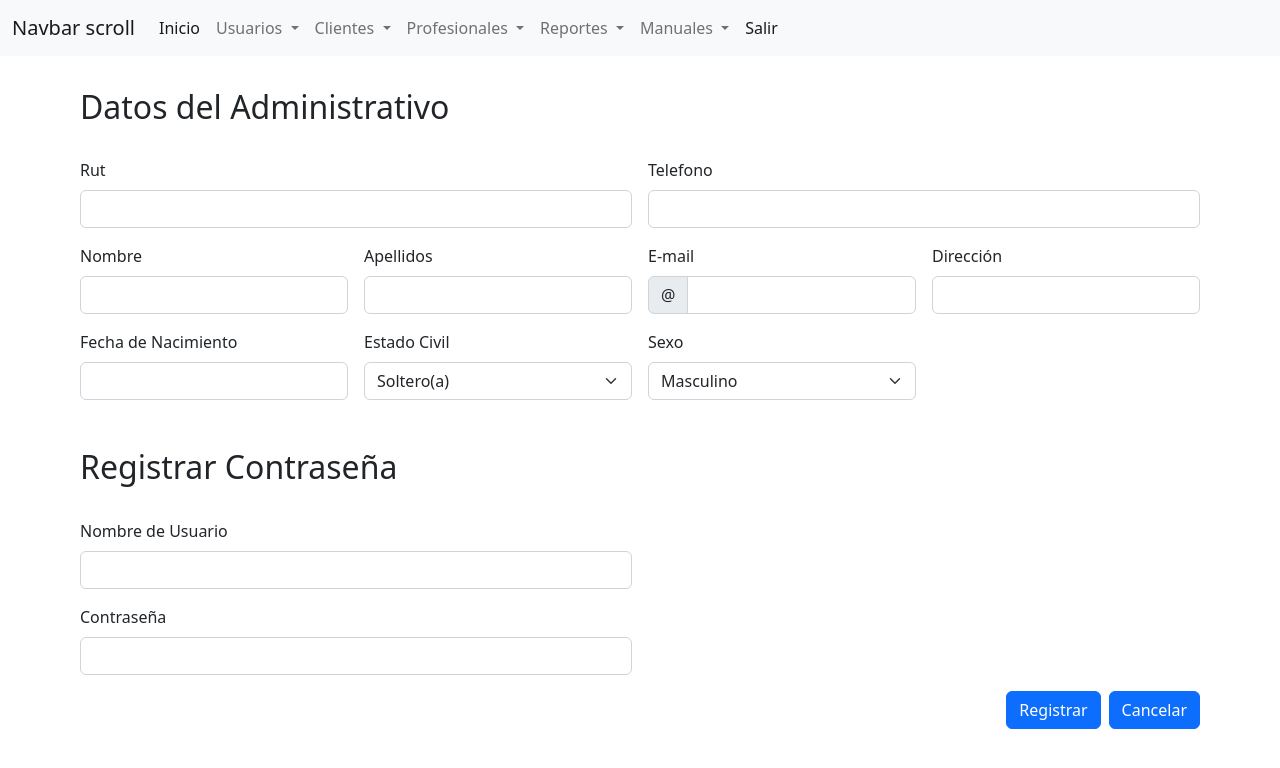
After one commit to despinoza1989/Sistema_Administrativo, a Django app: page /registro_administrativo/ in a window 1280 px wide. The commit adds this page. Shown: the top 768 px of the page. Run offline with Django 4.2, Linux system fonts and the light colour scheme.

Commit message:
Registro de Administrativo y Listado de Administrativo

```diff
--- a/app/admin.py
+++ b/app/admin.py
@@ -1,7 +1,9 @@
 from django.contrib import admin
+from django.contrib.auth.admin import UserAdmin
 from .models import Profesional, Cliente
 # Register your models here.
 
 
+
 admin.site.register(Profesional)
 admin.site.register(Cliente)
--- a/app/templates/app/base.html
+++ b/app/templates/app/base.html
@@ -30,12 +30,16 @@
                     Usuarios
                     </a>
                     <ul class="dropdown-menu">
+                        <li><a class="dropdown-item" href="{% url 'registro_administrativo' %}">Registro de Administrativo</a></li>
+                        <li><a class="dropdown-item" href="#">Administrativo Activos</a></li>
+                        <li><a class="dropdown-item" href="#">Administrativos Inactivos</a></li>
+                        <li><hr class="dropdown-divider"></li>
                         <li><a class="dropdown-item" href="{% url 'registro_profesional' %}">Registro de Profesional</a></li>
-                        <li><a class="dropdown-item" href="{% url 'listado_profesional' %}">Profesionales Activos</a></li>
+                        <li><a class="dropdown-item" href="#">Profesionales Activos</a></li>
                         <li><a class="dropdown-item" href="#">Profesionales Inactivos</a></li>
                         <li><hr class="dropdown-divider"></li>
                         <li><a class="dropdown-item" href="{% url 'registro_cliente' %}">Registro de Cliente</a></li>
-                        <li><a class="dropdown-item" href="{% url 'listado_clientes' %}">Cliente Activos</a></li>
+                        <li><a class="dropdown-item" href="#">Cliente Activos</a></li>
                         <li><a class="dropdown-item" href="#">Cliente Inactivos</a></li>
                     </ul>
                 </li>
--- /dev/null
+++ b/app/templates/registration/registro_administrativo.html
@@ -0,0 +1,116 @@
+{% extends 'app/base.html' %}
+
+{% load static %}
+
+{% block contenido %}
+
+<div class="card-body" style="margin: 2em 5em;">
+    <h2> Datos del Administrativo </h2>
+    <br>
+    <form class="row g-3 needs-validation" novalidate>
+        <div class="col-md-6">
+            <label for="validationCustom01" class="form-label">Rut</label>
+            <input type="text" class="form-control" id="validationCustom01" value="" required>
+            <div class="valid-feedback">
+                Favor de introducir un Rut Valido
+            </div>
+        </div>
+        <div class="col-md-6">
+            <label for="validationCustom02" class="form-label">Telefono</label>
+            <input type="text" class="form-control" id="validationCustom02" value="" required>
+            <div class="invalid-feedback">
+                Favor de introducir un Telefono Valido
+            </div>
+        </div>
+        <div class="col-md-3">
+            <label for="validationCustom05" class="form-label">Nombre
+            </label>
+            <input type="text" class="form-control" id="validationCustom05" required>
+            <div class="invalid-feedback">
+                Favor de introducir un Nombre
+            </div>
+        </div>
+        <div class="col-md-3">
+            <label for="validationCustom03" class="form-label">Apellidos</label>
+            <input type="text" class="form-control" id="validationCustom03" required>
+            <div class="invalid-feedback">
+                Favor de introducir una diercción valida
+            </div>
+        </div>
+        <div class="col-md-3">
+            <label for="validationCustomUsername" class="form-label">E-mail</label>
+            <div class="input-group has-validation">
+                <span class="input-group-text" id="inputGroupPrepend">@</span>
+                <input type="text" class="form-control" id="validationCustomUsername"
+                    aria-describedby="inputGroupPrepend" required>
+                <div class="invalid-feedback">
+
+                </div>
+            </div>
+        </div>
+        <div class="col-md-3">
+            <label for="validationCustomUsername" class="form-label">Dirección</label>
+            <div class="input-group has-validation">
+                <input type="text" class="form-control" id="validationCustomUsername"
+                    aria-describedby="inputGroupPrepend" required>
+                <div class="invalid-feedback">
+
+                </div>
+            </div>
+        </div>
+        <div class="col-md-3">
+            <label for="validationCustom03" class="form-label">Fecha de Nacimiento</label>
+            <input type="text" class="form-control" id="validationCustom03" required>
+            <div class="invalid-feedback">
+                Favor de introducir una Fecha valida
+            </div>
+        </div>
+        <div class="col-md-3">
+            <label for="validationCustom04" class="form-label">Estado Civil</label>
+            <select class="form-select" id="validationCustom04" required>
+                <option>Soltero(a)</option>
+                <option>Casado(a)</option>
+                <option>Viudo(a)</option>
+            </select>
+            <div class="invalid-feedback">
+            </div>
+        </div>
+        <div class="col-md-3">
+            <label for="validationCustom04" class="form-label">Sexo</label>
+            <select class="form-select" id="validationCustom04" required>
+                <option>Masculino</option>
+                <option>Femenino</option>
+                <option>No Binario</option>
+            </select>
+            <div class="invalid-feedback">
+            </div>
+        </div>
+    </form>
+    <br>
+    <br>
+    <h2> Registrar Contraseña </h2>
+    <br>
+    <form class="row g-3 needs-validation" novalidate>
+        <div class="col-md-6">
+            <div class="mb-3">
+                <label for="validationCustom02" class="form-label">Nombre de Usuario</label>
+                <input type="text" class="form-control" id="validationCustom02" value="" required>
+                <div class="invalid-feedback">
+
+                </div>
+            </div>
+
+            <div class="mb-3">
+                <label for="inputPassword3" class="form-label">Contraseña</label>
+                <input type="password" class="form-control" id="inputPassword3">
+            </div>
+        </div>
+
+    </form>
+    <div class="d-grid gap-2 d-md-flex justify-content-md-end">
+        <button class="btn btn-primary" type="submit">Registrar</button>
+        <button class="btn btn-primary" type="submit">Cancelar</button>
+    </div>
+</div>
+
+{% endblock %}
--- a/app/urls.py
+++ b/app/urls.py
@@ -1,11 +1,12 @@
 from django.urls import path
-from .views import home, login, registro_cliente, registro_profesional, listado_profesionales, listado_clientes
+from .views import home, login, registro_cliente, registro_profesional, listado_profesionales, listado_clientes, registro_administrativo
+
 
 urlpatterns = [
     path('', home, name="home"),
     path('login/', login, name="login"),
+    path('registro_administrativo/', registro_administrativo, name="registro_administrativo"),
     path('registro_cliente/', registro_cliente, name="registro_cliente"),
     path('registro_profesional/', registro_profesional, name="registro_profesional"),
-    path('profesionales_activos/', listado_profesionales, name="listado_profesional"),
-    path('clientes_activos/', listado_clientes, name="listado_clientes"),
+
 ]
--- a/app/views.py
+++ b/app/views.py
@@ -2,10 +2,11 @@ from django.shortcuts import render
 from django.shortcuts import render, redirect, get_object_or_404
 from django.contrib.auth import authenticate, login
 from django.contrib import messages
-from .models import Profesional, Cliente
+from django.views.generic import ListView, CreateView, UpdateView, DeleteView, TemplateView
+from .models import Profesional, Cliente, Administrativo
+
 
 # Create your views here.
-
 
 def login(request):
     return render(request, 'registration/login.html')
@@ -13,11 +14,27 @@ def login(request):
 def home(request):
     return render(request, 'app/home.html')
 
+#   REGISTROS
+
+def registro_administrativo(request):
+    return render(request, 'registration/registro_administrativo.html')
+
 def registro_cliente(request):
     return render(request, 'registration/registro_cliente.html')
 
 def registro_profesional(request):
     return render(request, 'registration/registro_profesional.html')
+
+#   LISTADOS
+
+def listado_administrativos(request):
+    administrativos = Administrativo.objects.all()
+
+    data = {
+        'administrativos': administrativos
+    }
+    return render(request, 'app/listar/listar_administrativo_activos.html', data)
+
 
 def listado_profesionales(request):
     profesionales = Profesional.objects.all()
@@ -27,6 +44,7 @@ def listado_profesionales(request):
     }
     return render(request, 'app/listar/listar_profesional_activos.html', data)
 
+
 def listado_clientes(request):
     clientes = Cliente.objects.all()
 
@@ -34,3 +52,6 @@ def listado_clientes(request):
         'clientes': clientes
     }
     return render(request, 'app/listar/listar_cliente_activos.html', data)
+
+
+# ACTIVAR Y DESACTIVAR
```
Also changed, not shown: app/models.py (+16 -1 lines), app/templates/app/listar/listar_administrativo_activos.html (added, +34 -0 lines), app/templates/app/listar/listar_administrativo_inactivos.html (added, +33 -0 lines), app/forms.py (added).
